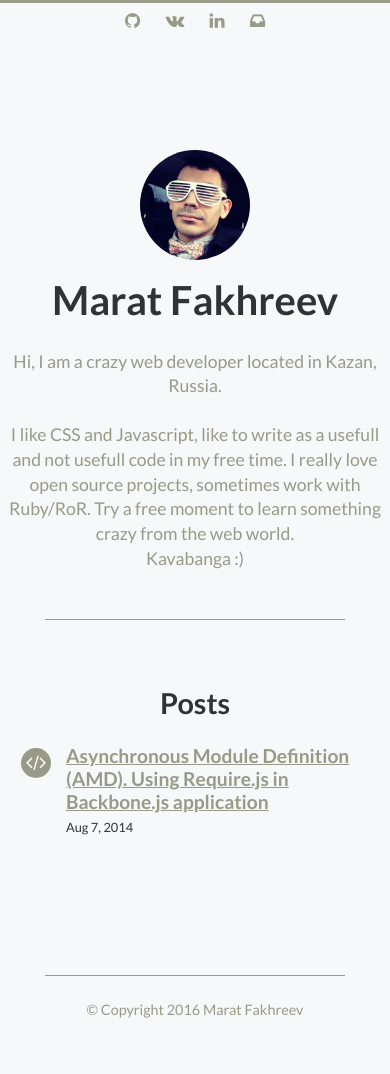
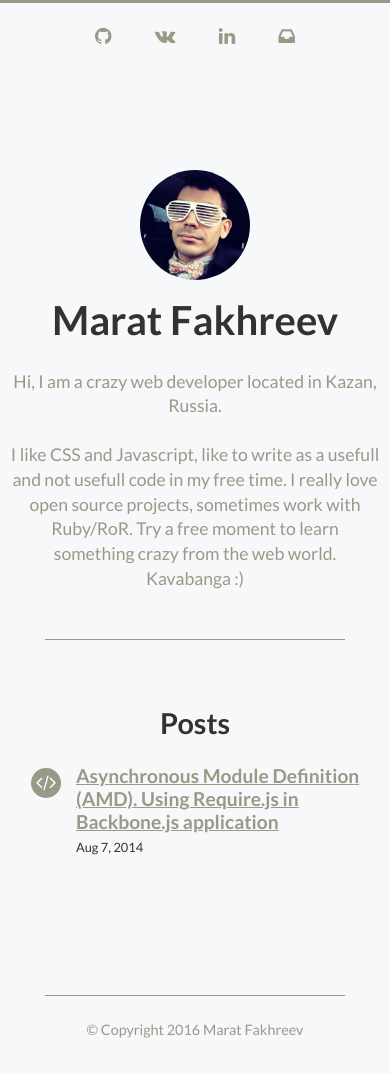
Before and after one commit to maratfakhreev/maratfakhreev.github.io, a Jekyll site: the page built from index.html, in a window 390 px wide. Built offline with Jekyll 4.4.1, drawn with Linux system fonts in a browser that asks for light colours; nearby versions of some CDN libraries; Markdown is read by kramdown in place of the engine named in the settings; before the commit the page ends 1044 px from its top, so only the background shows below that.

Commit message:
Make site more responsive

```diff
--- a/_sass/core/_base.scss
+++ b/_sass/core/_base.scss
@@ -1,9 +1,3 @@
-code {
-  word-wrap: break-word;
-
-  font-weight: normal;
-}
-
 h1,
 h2 {
   margin: 1rem 0 .5rem;
@@ -20,6 +14,14 @@ h6 {
 
 ul {
   margin: 0;
+
+  @media (max-width: $screen-s) {
+    padding: 0 0 0 15px;
+  }
+
+  @media (min-width: $screen-s) and (max-width: $screen-m) {
+    padding: 0 0 0 25px;
+  }
 }
 
 li {
--- a/_sass/core/_layout.scss
+++ b/_sass/core/_layout.scss
@@ -25,6 +25,14 @@ body {
     height: 3px;
     background-color: $second-color;
   }
+
+  @media (max-width: $screen-s) {
+    padding: 10px;
+  }
+
+  @media (min-width: $screen-s) and (max-width: $screen-m) {
+    padding: 20px;
+  }
 }
 
 .header,
@@ -49,6 +57,16 @@ body {
   .home-content {
     max-width: 640px;
   }
+
+  @media (max-width: $screen-m) {
+    width: 100%;
+    display: block;
+
+    .header,
+    .home-content {
+      margin: 0 auto;
+    }
+  }
 }
 
 .footer {
--- a/_sass/core/_ui.scss
+++ b/_sass/core/_ui.scss
@@ -17,6 +17,10 @@
   &:hover {
     background-color: rgba($second-color, .2);
   }
+
+  @media (max-width: $screen-m) {
+    display: none;
+  }
 }
 
 .line {
@@ -32,8 +36,8 @@
   margin: 0;
   display: flex;
   align-items: center;
-  width: 140px;
-  height: 40px;
+  width: 150px;
+  height: 50px;
   justify-content: space-between;
 
   li {
@@ -43,4 +47,20 @@
   a {
     font-size: 1.1rem;
   }
+
+  @media (max-width: $screen-s) {
+    width: 200px;
+
+    a {
+      font-size: 1.2rem;
+    }
+  }
+
+  @media (min-width: $screen-s) and (max-width: $screen-m) {
+    width: 220px;
+
+    a {
+      font-size: 1.3rem;
+    }
+  }
 }
--- a/_sass/core/_variables.scss
+++ b/_sass/core/_variables.scss
@@ -4,3 +4,6 @@ $bg-color: #f7f8f9;
 $main-color: rgba(0, 0, 0, .8);
 $second-color: #999988;
 $border-color: rgba($second-color, 0.5);
+
+$screen-s: 600px;
+$screen-m: 950px;
```
